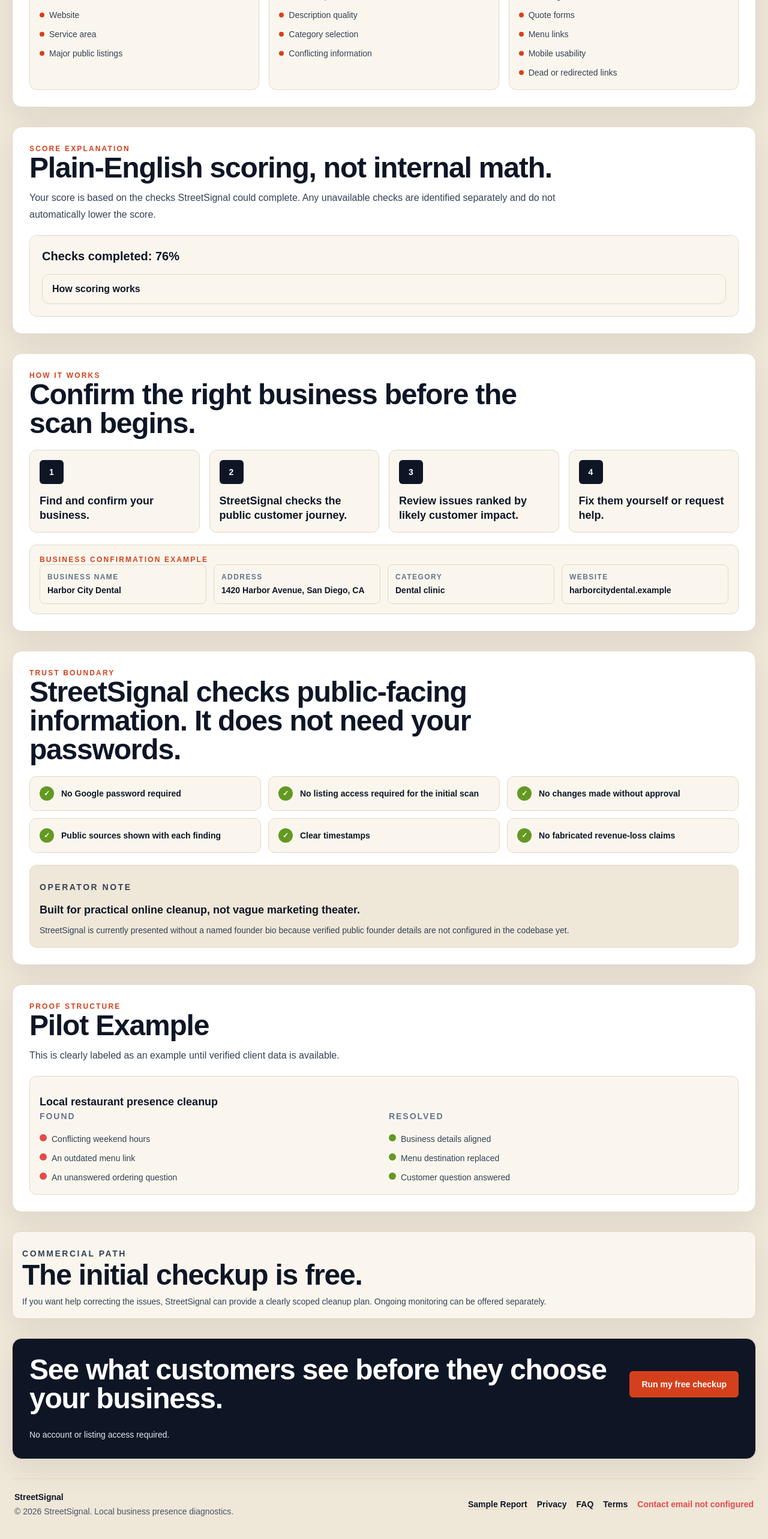
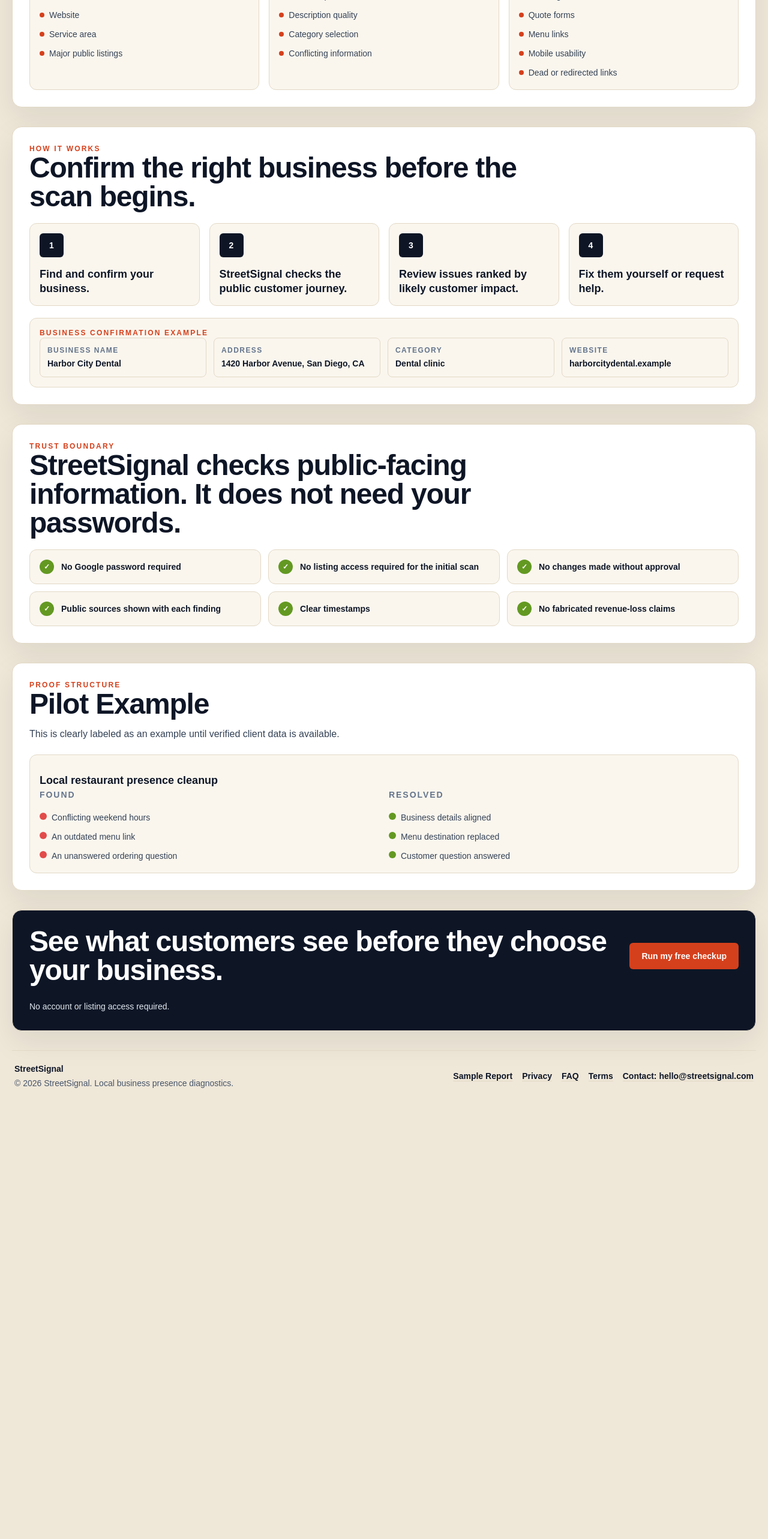
Before and after one commit to glassonglassharley/Business-Scope, a Next.js app: page / in a window 1280 px wide. Shown: the part 1778-4344 px from the top of the page at 60% size. After the commit the page ends 3638 px from the top, so only its background shows below. Built offline with nearby package versions, Linux system fonts and the light colour scheme.

Commit message:
Clean up StreetSignal homepage sections

```diff
--- a/src/app/page.jsx
+++ b/src/app/page.jsx
@@ -14,6 +14,7 @@
 const SETTINGS_KEY = "digitalHealthScore.settings.v1";
 const REQUESTS_KEY = "businessScope.requests.v1";
 const OFFER_LABEL = OFFER.charAt(0).toUpperCase() + OFFER.slice(1);
+const FOOTER_CONTACT_EMAIL = CONTACT_EMAIL || "hello@streetsignal.com";
 
 const defaultSettings = {
   preparerName: BRAND
@@ -202,11 +203,9 @@
 
       <ProblemSection />
       <WhatWeCheck />
-      <HowScoringWorks />
       <HowItWorks />
       <TrustSection />
       <PilotExample />
-      <OfferSection />
       <FinalCTA onRequest={onRequest} />
       <SiteFooter />
     </div>
@@ -294,29 +293,6 @@
   );
 }
 
-function HowScoringWorks() {
-  return (
-    <section className="panel-section">
-      <div className="section-heading">
-        <p className="eyebrow">Score explanation</p>
-        <h2>Plain-English scoring, not internal math.</h2>
-        <p>Your score is based on the checks StreetSignal could complete. Any unavailable checks are identified separately and do not automatically lower the score.</p>
-      </div>
-      <div className="rounded-xl border border-line bg-nested-surface p-4 sm:p-5">
-        <p className="text-xl font-black text-ink">Checks completed: 76%</p>
-        <details className="faq-item mt-4">
-          <summary>How scoring works</summary>
-          <div className="faq-answer">
-            <p>StreetSignal reviews information accuracy, search visibility, customer trust, and conversion paths. More severe issues affect the score more because they are more likely to stop a customer from calling, visiting, booking, or ordering.</p>
-            <p>Incomplete checks are shown separately instead of being treated as confirmed problems. Priorities are ranked by customer impact, confidence, and how directly the issue blocks action.</p>
-            <p>The score is a diagnostic guide, not a guarantee of revenue.</p>
-          </div>
-        </details>
-      </div>
-    </section>
-  );
-}
-
 function HowItWorks() {
   return (
     <section id="how-it-works" className="panel-section scroll-mt-24">
@@ -368,19 +344,7 @@
       <div className="grid gap-3 sm:grid-cols-2 lg:grid-cols-3">
         {trustPoints.map((point) => <div key={point} className="trust-point"><span aria-hidden="true">✓</span>{point}</div>)}
       </div>
-      <FounderPlaceholder />
     </section>
-  );
-}
-
-function FounderPlaceholder() {
-  return (
-    <article className="operator-note">
-      {/* TODO: Replace this placeholder with real project-owner/founder details before publishing founder-specific copy. */}
-      <p className="eyebrow">Operator note</p>
-      <h3>Built for practical online cleanup, not vague marketing theater.</h3>
-      <p>StreetSignal is currently presented without a named founder bio because verified public founder details are not configured in the codebase yet.</p>
-    </article>
   );
 }
 
@@ -417,16 +381,6 @@
         {items.map((item) => <li key={item}><span className={`severity-dot ${tone}`} aria-hidden="true" />{item}</li>)}
       </ul>
     </div>
-  );
-}
-
-function OfferSection() {
-  return (
-    <section className="offer-section">
-      <p className="eyebrow">Commercial path</p>
-      <h2>The initial checkup is free.</h2>
-      <p>If you want help correcting the issues, StreetSignal can provide a clearly scoped cleanup plan. Ongoing monitoring can be offered separately.</p>
-    </section>
   );
 }
 
@@ -500,7 +454,7 @@
         <Link className="link" href="/privacy">Privacy</Link>
         <Link className="link" href="/faq">FAQ</Link>
         <Link className="link" href="/terms">Terms</Link>
-        {CONTACT_EMAIL ? <a className="link" href={`mailto:${CONTACT_EMAIL}`}>Contact</a> : <span className="text-signal-red">Contact email not configured</span>}
+        <a className="link" href={`mailto:${FOOTER_CONTACT_EMAIL}`}>Contact: {FOOTER_CONTACT_EMAIL}</a>
       </nav>
     </footer>
   );
```
